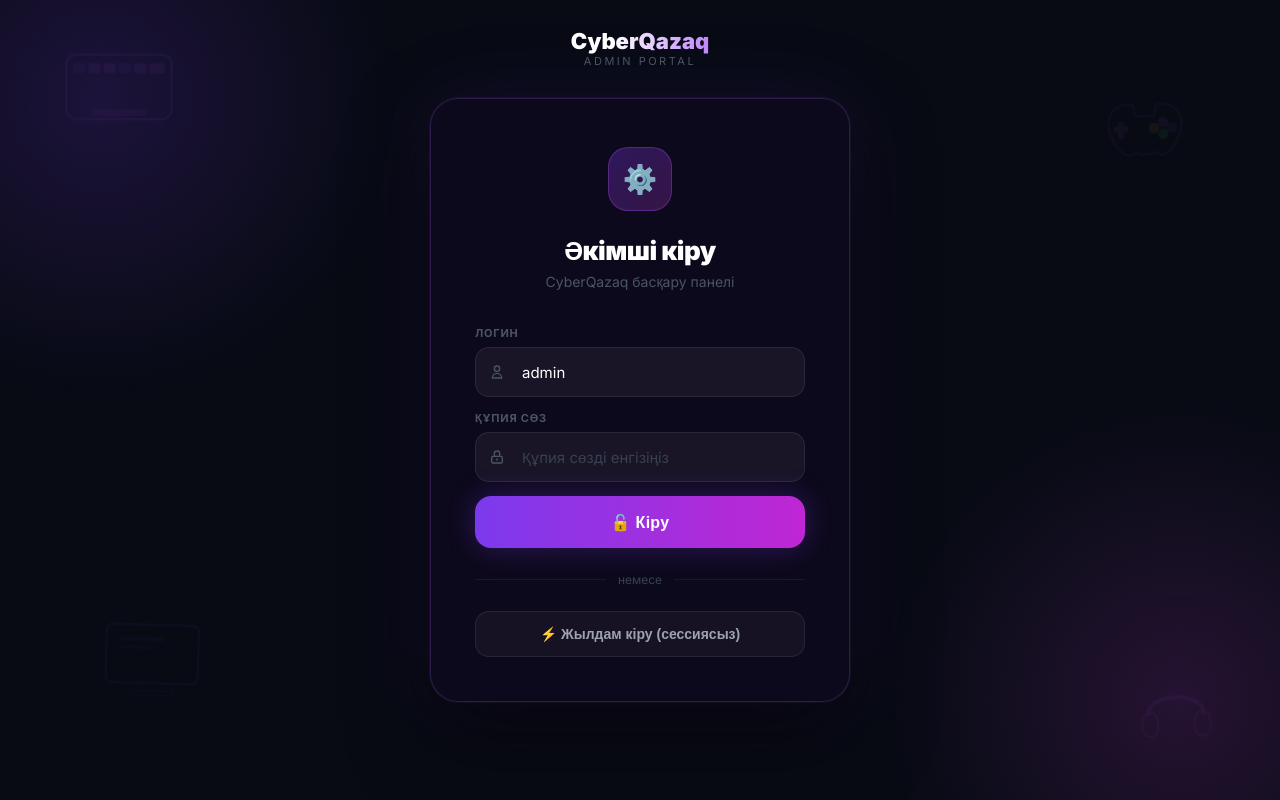
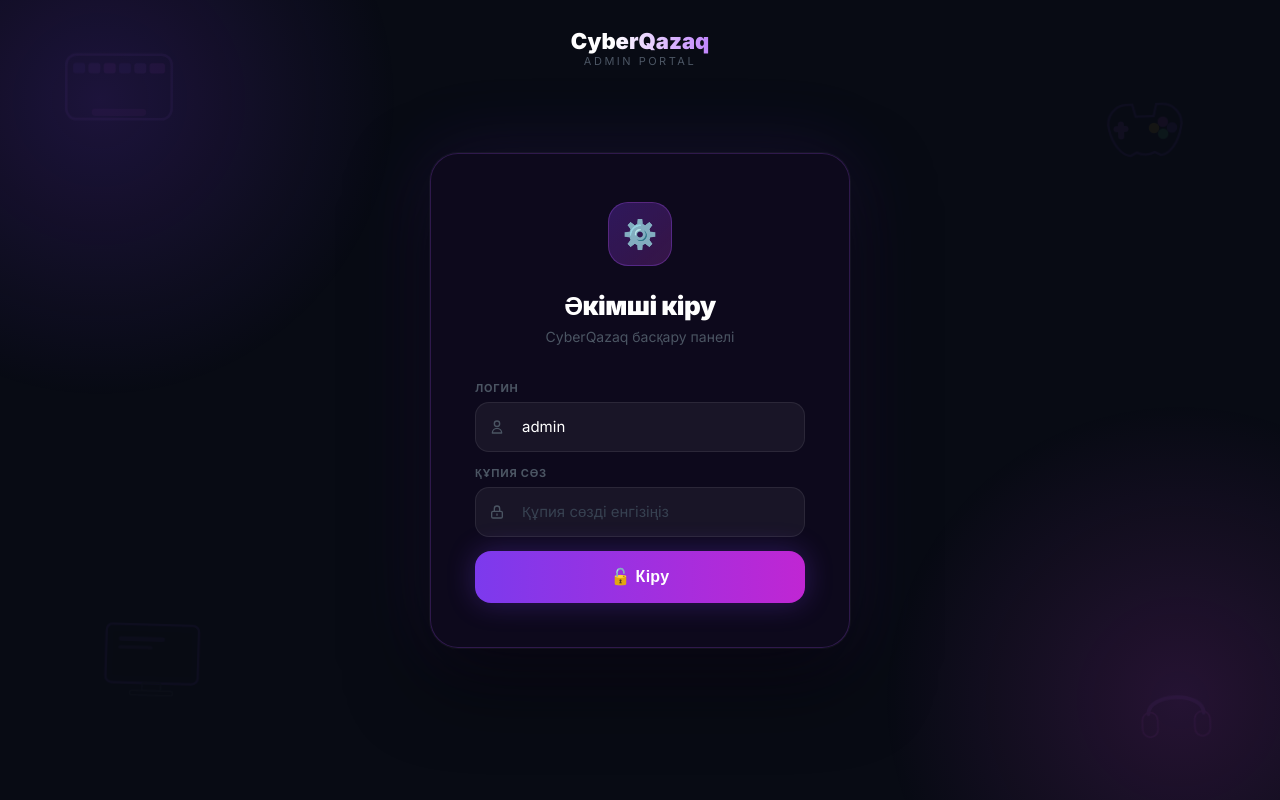
Before and after one commit to M4shoon/cyberqazaq-shop, a Flask app: page /admin/login in a window 1280 px wide. Run offline with Flask 3, Linux system fonts and the light colour scheme; parts of the project's set-up code (start-up, migrations or seed data) failed here and were passed over; some libraries are stand-ins or nearby versions.

Commit message:
Remove quick-access login button from admin page

```diff
--- a/templates/admin_login.html
+++ b/templates/admin_login.html
@@ -264,11 +264,6 @@
     🔓 Кіру
   </button>
 
-  <div class="divider"><span>немесе</span></div>
-
-  <button class="quick-btn" onclick="quickAccess()">
-    ⚡ Жылдам кіру (сессиясыз)
-  </button>
 </div>
 
 <script>
@@ -303,14 +298,10 @@
         btn.innerHTML = '🔓 Кіру';
       }
     } catch(e) {
-      showError('Сервер қосылмады. /admin/direct сілтемесін қолданыңыз.');
+      showError('Сервер қосылмады. Серверді қайта қосып көріңіз.');
       btn.disabled = false;
       btn.innerHTML = '🔓 Кіру';
     }
-  }
-
-  function quickAccess() {
-    window.location.href = '/admin/direct';
   }
 
   function showError(msg) {
```
